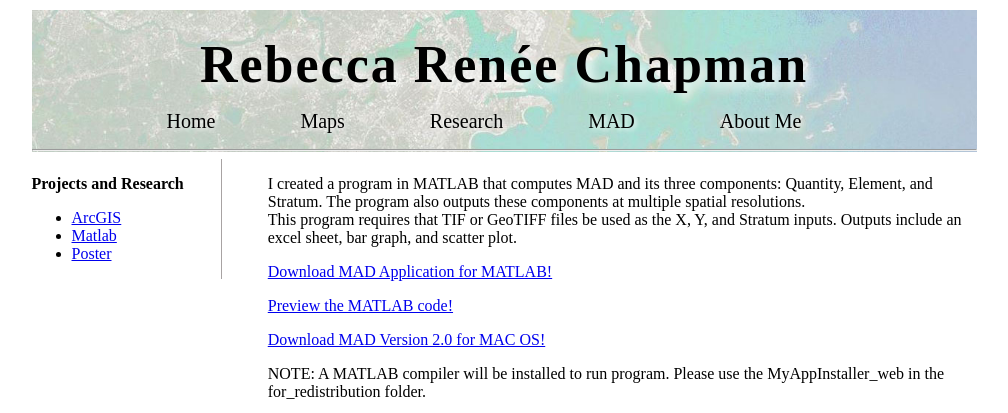
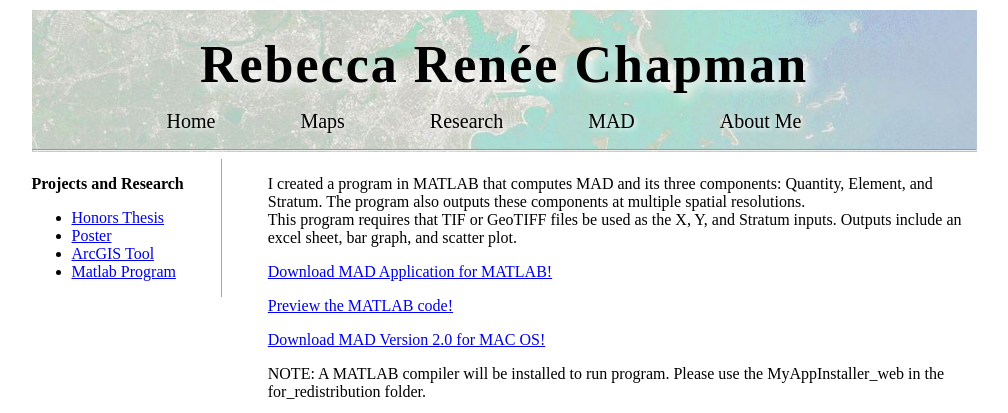
Before and after one commit to rebeccachapman/rebeccachapman.github.io, a Jekyll site: the page built from mad.html, in a window 1280 px wide, cut to the strip 0-413 px from the top of the page. Shown: the whole strip, without its empty margins (136-1144 px from the left). Built offline with Jekyll 4.4.1, drawn with Linux system fonts in a browser that asks for light colours.

Commit message:
Update mad.html

```diff
--- a/_layouts/mad.html
+++ b/_layouts/mad.html
@@ -3,9 +3,11 @@
 image_name: "boston"
 category: "mad"
 sidebar_links:
-  "ArcGIS": "arcgis"
-  "Matlab": "matlab"
+  "Honors Thesis": "thesis"
   "Poster": "poster"
+  "ArcGIS Tool": "arcgis"
+  "Matlab Program": "matlab"
+
 ---
 
 {% include sidebar.html %}
```
